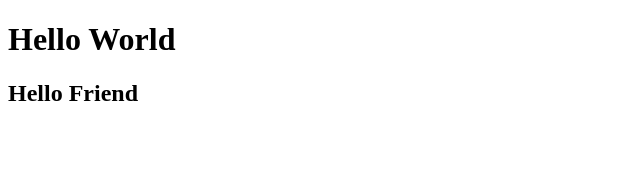
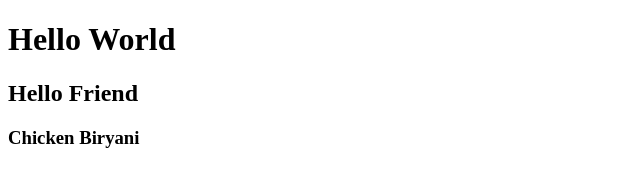
Before and after one commit to businesshustlers7-netizen/githubproject, a plain HTML site: page index.html in a window 1280 px wide. Shown: the whole page, without its empty margins (0-640 px from the left). Drawn offline with Linux system fonts and the light colour scheme.

Commit message:
3rd Branch

```diff
--- a/index.html
+++ b/index.html
@@ -8,5 +8,6 @@
 <body>
     <h1>Hello World</h1>
     <h2>Hello Friend</h2>
+    <h3>Chicken Biryani</h3>
 </body>
 </html>
```
